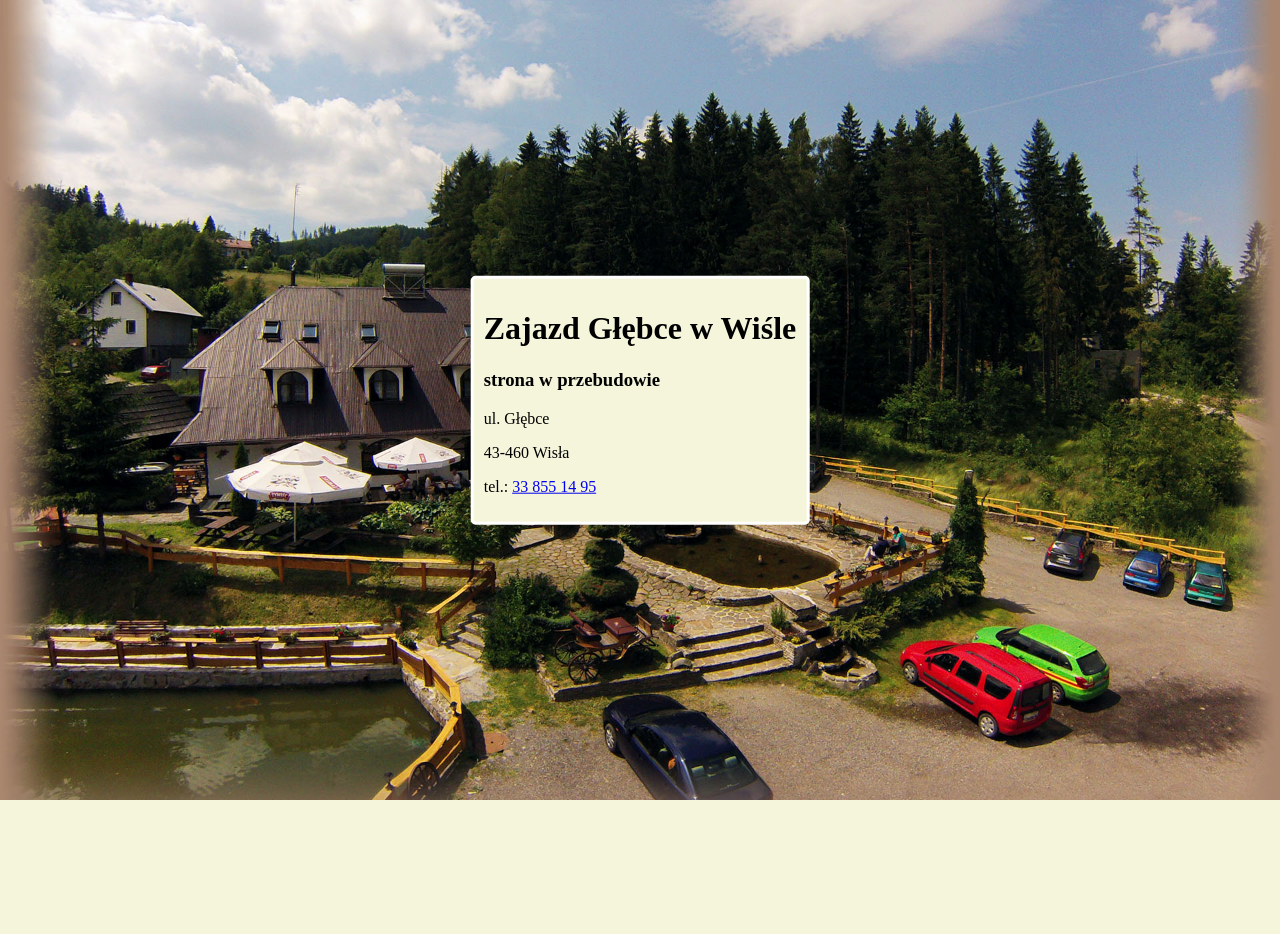
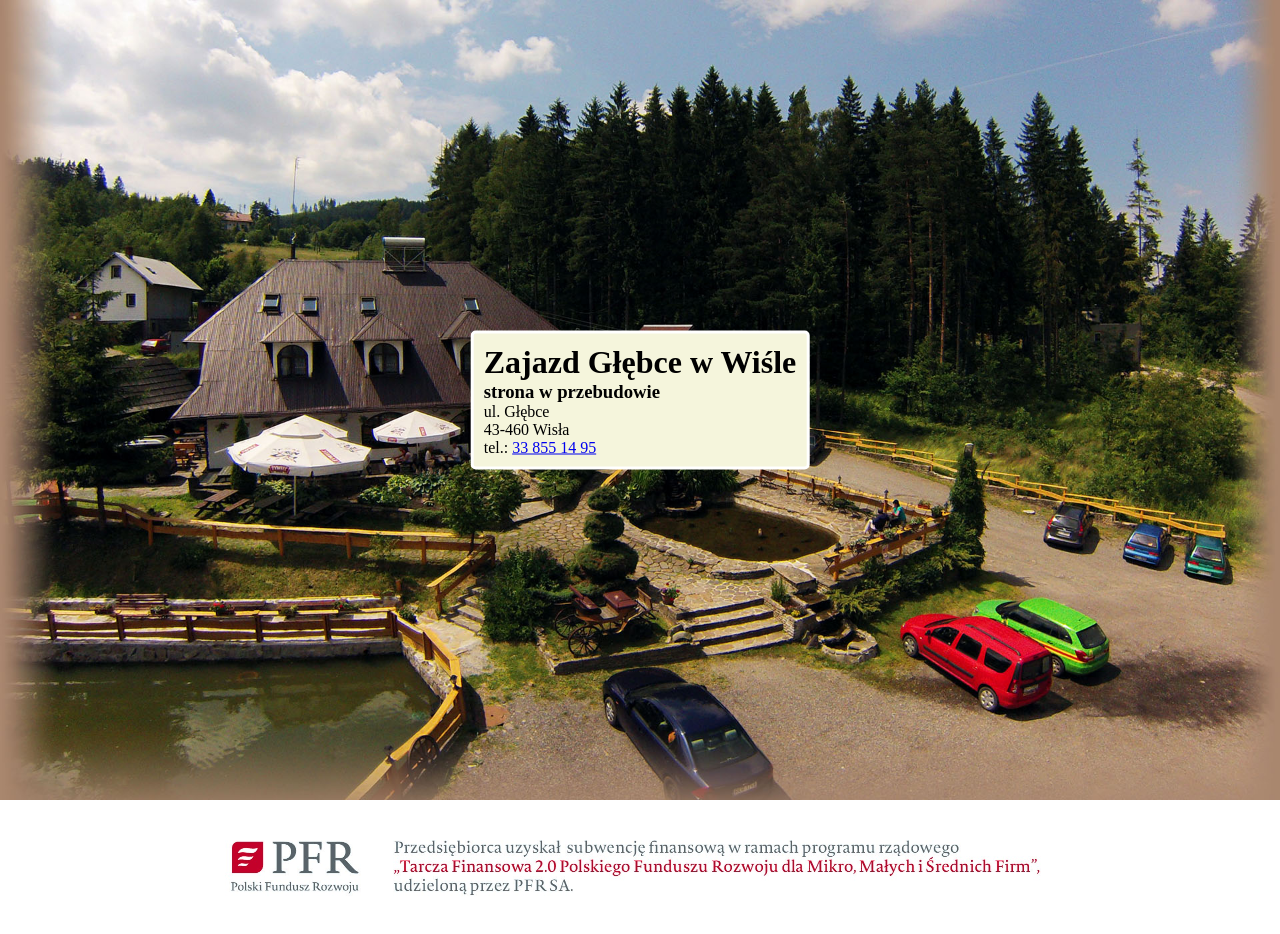
Before and after one commit to domekwgorach-wisla-pl/zajazdglebce, a plain HTML site: page index.html in a window 1280 px wide. Before the commit the page ends 800 px from the top, so only its background shows below. Drawn offline with Linux system fonts and the light colour scheme.

Commit message:
added pfr footer;

```diff
--- a/index.html
+++ b/index.html
@@ -8,7 +8,8 @@
     <link rel="stylesheet" href="style/style.css" />
   </head>
   <body>
-    <div class="center">
+    <main class="cover">
+      <div class="cover__center">
         <header>
           <h1>Zajazd Głębce w Wiśle</h1>
           <h3>strona w przebudowie</h3>
@@ -19,5 +20,9 @@
           <p>tel.: <a href="tel:338551495">33 855 14 95</a></p>
         </div>
       </div>
+    </main>
+    <footer class="footer">
+      <div class="footer__image"></div>
+    </footer>
   </body>
 </html>
--- a/style/style.css
+++ b/style/style.css
@@ -1,11 +1,19 @@
-body {
+*, *::before, *::after {
+  padding: 0;
+  margin: 0;
+  box-sizing: border-box;
+}
+
+.cover {
   background-color: beige;
   background-image: url("/assets/background-zajazd-glebce.jpeg");
   background-size: cover;
   background-repeat: no-repeat;
+  background-position: center;
+  height: 100vh;
 }
 
-.center {
+.cover__center {
   position: absolute;
   left: 50%;
   top: 50%;
@@ -16,3 +24,32 @@ body {
   border: 3px solid white;
   border-radius: 5px;
 }
+
+.footer {
+  max-width: 335px;
+  width: 100%;
+  margin: 0 auto;
+}
+
+.footer__image {
+  max-width: 670px;
+  width: 100%;
+  background-image: url('/assets/pfr-kwadrat.jpeg');
+  padding-bottom: 90%;
+  background-size: contain;
+  background-repeat: no-repeat;
+}
+
+@media only screen and (min-width: 600px) {
+  .footer {
+    max-width: 895px;
+  }
+
+  .footer__image {
+    max-width: 895px;
+    width: 100%;
+    background-image: url('/assets/pfr-prostokont.jpeg');
+    padding-bottom: 15%;
+    background-size: contain;
+  }
+}
```
Also changed, not shown: assets/pfr-kwadrat.jpeg (added), assets/pfr-prostokont.jpeg (added), 1 other file. Lines whose indentation alone changed are shown as unchanged.
